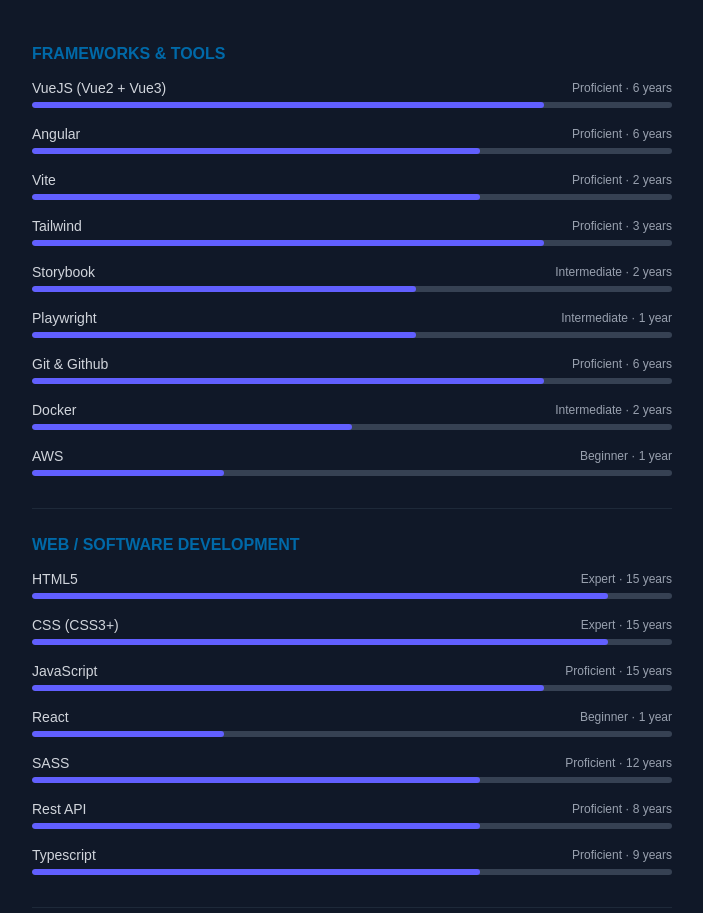
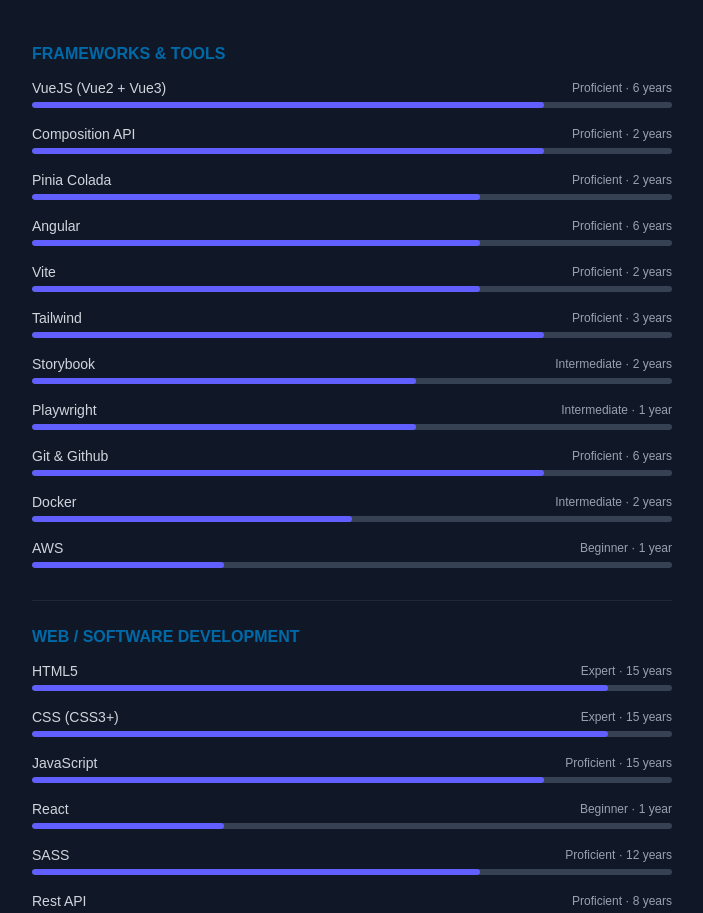
Before and after one commit to sebspringer/sebspringer, a Vue app: page /cv in a window 1280 px wide. Shown: the part 1580-2493 px from the top of the page, without its empty margins (288-991 px from the left). Built offline with nearby package versions, Linux system fonts and the light colour scheme; a web font is replaced by a local one.

Commit message:
Add Composition API and Pinia Colada to Frameworks & Tools
Both at 2 years of experience.

```diff
--- a/src/data/skillCategoriesData.ts
+++ b/src/data/skillCategoriesData.ts
@@ -5,6 +5,8 @@
     name: 'Frameworks & Tools',
     technologies: [
       { name: 'VueJS (Vue2 + Vue3)', level: 8, years: 6 },
+      { name: 'Composition API', level: 8, years: 2 },
+      { name: 'Pinia Colada', level: 7, years: 2 },
       { name: 'Angular', level: 7, years: 6 },
       { name: 'Vite', level: 7, years: 2 },
       { name: 'Tailwind', level: 8, years: 3 },
```
